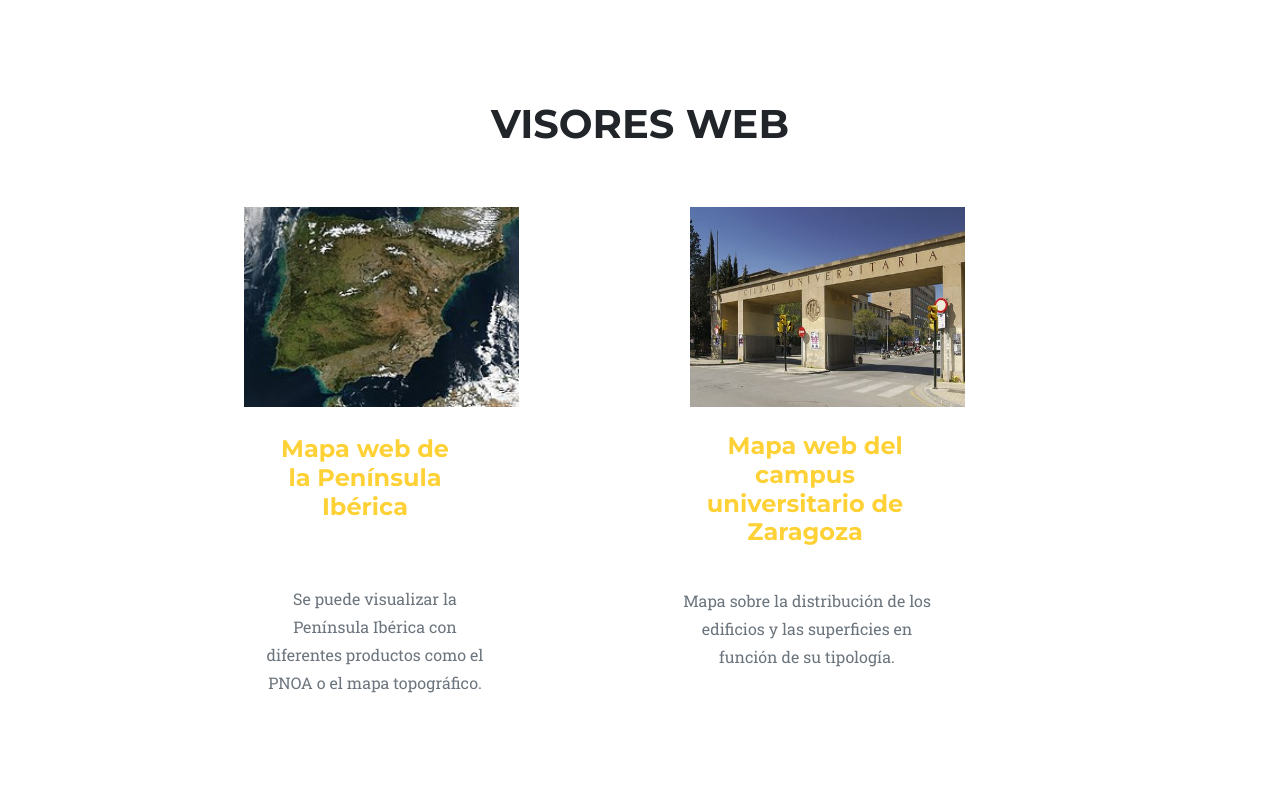
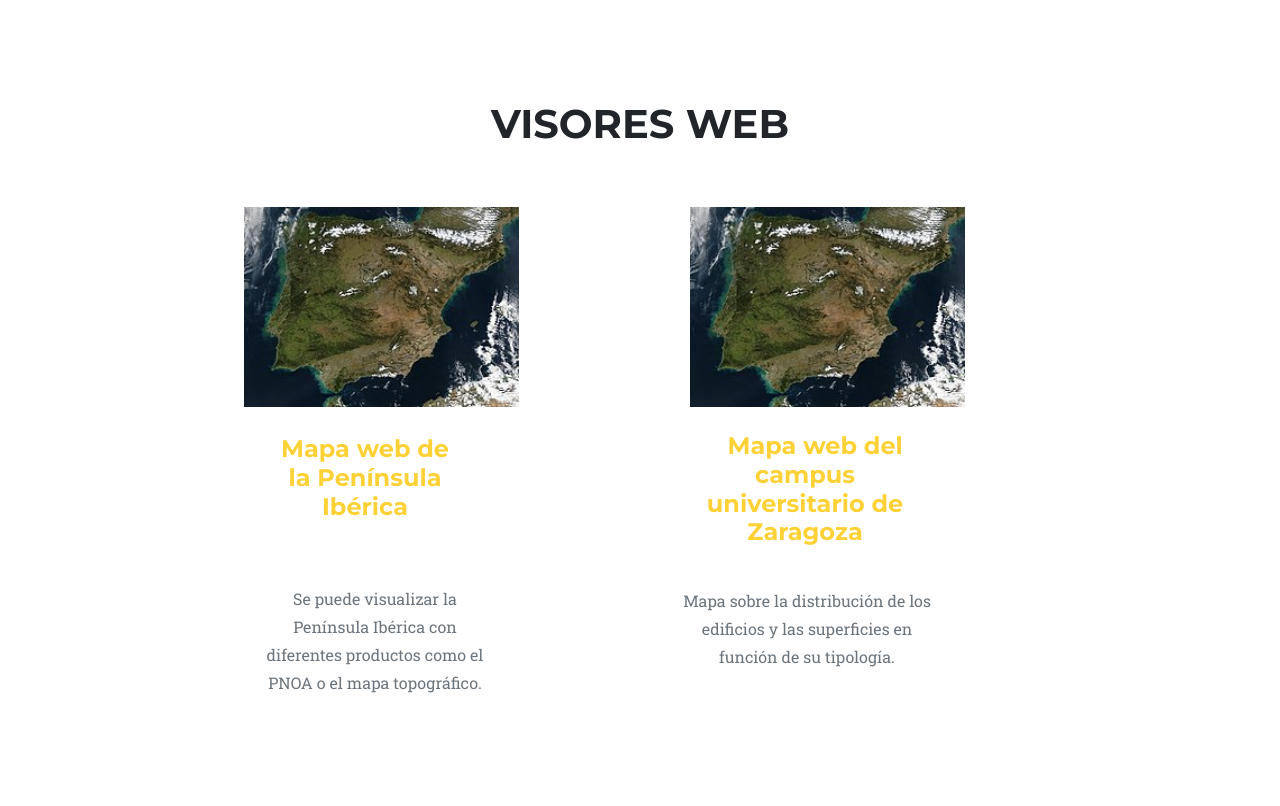
Before and after one commit to rubenesc96/ruben.github.io, a plain HTML site: page index.html in a window 1280 px wide. Shown: the part 769-1575 px from the top of the page. Drawn offline with Linux system fonts and the light colour scheme; a web font is replaced by a local one.

Commit message:
visualizacionweb

```diff
--- a/index.html
+++ b/index.html
@@ -85,7 +85,7 @@
           </div>
           <div class="col-md-4" style="width: 200px; margin-left: 170px; margin-top: 115px;"><img
 
-              src="img/city.JPG" alt="" style="width: 275px; height: 200px; margin-top: -115px; margin-left: 35px;"><br>
+              src="img/PENINSULA.jpg" alt="" style="width: 275px; height: 200px; margin-top: -115px; margin-left: 35px;"><br>
             <h4 class="service-heading" style="margin-top: 25px; margin-left: 70px; width: 200px; height: 170px; text-align: center;">&nbsp;&nbsp;
               <a href="qgisweb/index.html">Mapa web
                 del campus universitario de Zaragoza</a></h4>
```
